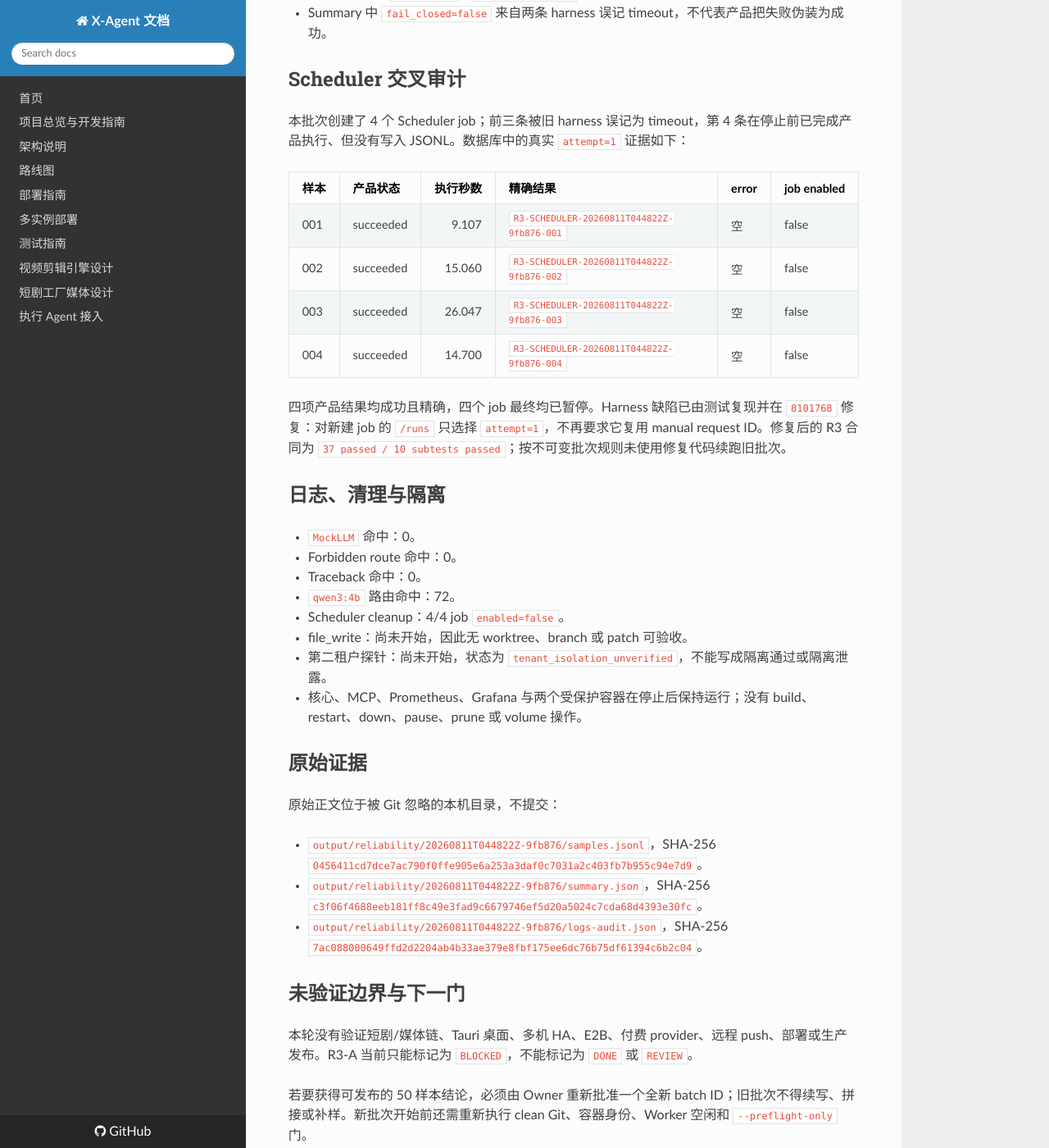
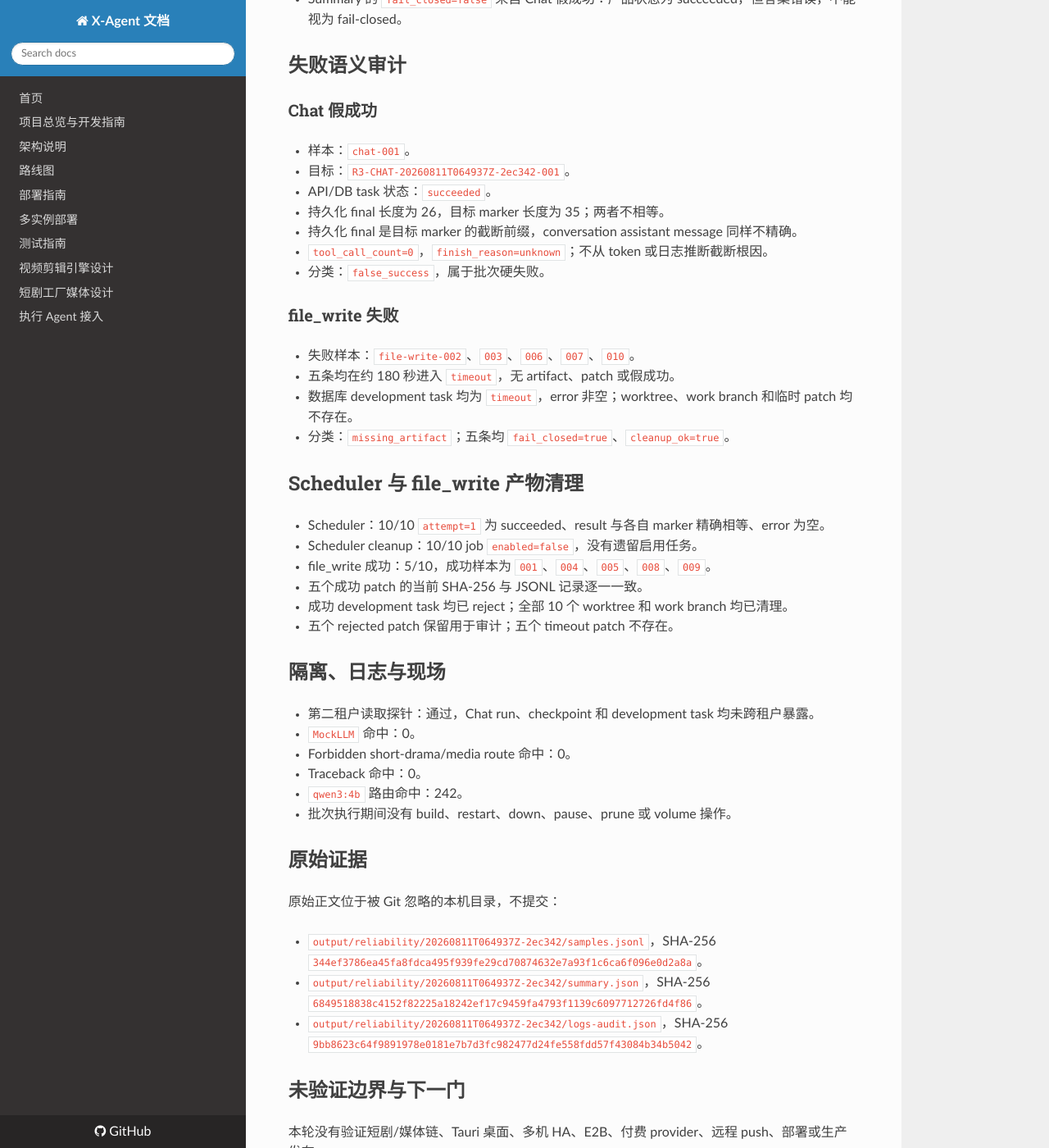
Before and after one commit to xiongpinji/xiongbao, an MkDocs documentation site: the page built from docs/coordination/reports/WEB_API_R3_MODEL_RELIABILITY_BASELINE.md, in a window 1280 px wide and 1400 px high, scrolled down 947 px. Shown: the whole window at 82% size. Built offline with MkDocs 1.6.1, drawn with Linux system fonts in a browser that asks for light colours; nearby versions of some CDN libraries; some of the changed text lies outside the part shown.

Commit message:
docs(证据): 记录 R3 可靠性未达标

```diff
--- a/docs/coordination/reports/WEB_API_R3_MODEL_RELIABILITY_BASELINE.md
+++ b/docs/coordination/reports/WEB_API_R3_MODEL_RELIABILITY_BASELINE.md
@@ -2,63 +2,78 @@
 
 ## 结论
 
-- 终态：`aborted`。
-- 批次：`20260811T044822Z-9fb876`。
-- 执行时间：2026-08-11 04:48:22 UTC 至 05:22:23 UTC。
-- 批次启动 HEAD：`e987114b1b8bce294a7e5f4190ebff8a8eea99eb`。
-- Harness 修复 HEAD：`81017685bf707056fbcc4b13494f5ed6681e4517`；修复后没有重跑或续写本批次。
+- 终态：`failed`，任务板状态应为 `PARTIAL`，不能进入 `REVIEW`。
+- 批次：`20260811T064937Z-2ec342`。
+- 样本执行时间：2026-08-11 06:49:37 UTC 至 07:28:07 UTC。
+- 批次启动 HEAD：`19b2285149fdf2842786001cab06cae89c3cef16`。
 - Worktree：`D:\AI编程库\项目库\进行中的项目\xiong bao\xagent\.worktrees\webapi-release-hardening`。
-- Compose project：`xagent-r2`，本机单实例，模型 `qwen3:4b`。
+- Compose project：`xagent-r2`，本机单实例，真实模型 `qwen3:4b`。
 
-本批次在 33/50 个样本后由人工停止。原因是 Scheduler harness 把 `POST /run` 返回的 `attempt=0` 请求 ID 当成 `attempt=1` 的执行 ID；产品实际成功的 Scheduler run 因 ID 不同而被错误记录为 600 秒 timeout。首次工具层终止没有清掉子进程，第三条 Scheduler 误判随后写入，进程还创建并完成了第 4 个产品 job、但尚未写入 JSONL；发现后已精确终止两个批次 Python 进程并暂停该 job。继续执行会制造更多假失败，因此不能把本批次判为产品可靠性 `failed`，也不能判为 `passed`。
+本批次完整记录 50/50 个固定样本，没有补样、拼接、替换或业务重提。Chat 和 Scheduler 的数量、成功率与 P95 门槛通过，但 Chat 出现 1 条产品假成功；file_write 仅 5/10 完整成功，未达到 9/10 门槛。假成功属于硬失败，不能由其他成功率抵消。
 
-## 不可变样本矩阵
+上一批 `20260811T044822Z-9fb876` 继续保持 `aborted`，没有续写或并入本批次。
 
-| 类型 | 计划 | 已记录 | 原始成功 | P50 秒 | P95 秒 | Max 秒 |
-| --- | ---: | ---: | ---: | ---: | ---: | ---: |
-| Chat | 30 | 30 | 30 | 7.665 | 14.183 | 15.949 |
-| Scheduler | 10 | 3 | 0 | 600.980 | 602.093 | 602.093 |
-| file_write | 10 | 0 | 0 | 未执行 | 未执行 | 未执行 |
+## 固定样本矩阵与 SLO
 
-- JSONL 恰有 33 行，`sample_id` 恰有 33 个且全部唯一；顺序为 30 Chat、3 Scheduler。
-- Chat 30/30 精确 marker 成功，满足本轮 Chat 成功率与 P95 门槛，但这不能替代未完成的 Scheduler、file_write 和租户隔离。
-- 原始失败码为 `timeout: 3`，`false_success: 0`，cleanup failure 为 0。
-- Summary 中 `fail_closed=false` 来自两条 harness 误记 timeout，不代表产品把失败伪装为成功。
+| 类型 | 已记录 | 精确成功 | 成功门槛 | P50 秒 | P95 秒 | Max 秒 | 延迟门槛 | 结论 |
+| --- | ---: | ---: | ---: | ---: | ---: | ---: | ---: | --- |
+| Chat | 30 | 29 | 29 | 7.305 | 9.139 | 17.071 | 120 | 成功率与延迟通过；存在 1 条假成功 |
+| Scheduler | 10 | 10 | 9 | 38.376 | 40.381 | 40.381 | 180 | 通过 |
+| file_write | 10 | 5 | 9 | 176.322 | 180.539 | 180.539 | 240 | 成功率失败；延迟通过 |
 
-## Scheduler 交叉审计
+- JSONL 恰有 50 行，`sample_id` 恰有 50 个且全部唯一；顺序为 30 Chat、10 Scheduler、10 file_write。
+- `false_success=1`，`failed_sample_count=6`。
+- 失败码：`false_success: 1`、`missing_artifact: 5`。
+- 5 条 file_write 非成功样本均为明确 `timeout`，error 为 `超时(>180s)`，`fail_closed=true`。
+- Summary 的 `fail_closed=false` 来自 Chat 假成功：产品状态为 succeeded，但答案错误，不能视为 fail-closed。
 
-本批次创建了 4 个 Scheduler job；前三条被旧 harness 误记为 timeout，第 4 条在停止前已完成产品执行、但没有写入 JSONL。数据库中的真实 `attempt=1` 证据如下：
+## 失败语义审计
 
-| 样本 | 产品状态 | 执行秒数 | 精确结果 | error | job enabled |
-| --- | --- | ---: | --- | --- | --- |
-| 001 | succeeded | 9.107 | `R3-SCHEDULER-20260811T044822Z-9fb876-001` | 空 | false |
-| 002 | succeeded | 15.060 | `R3-SCHEDULER-20260811T044822Z-9fb876-002` | 空 | false |
-| 003 | succeeded | 26.047 | `R3-SCHEDULER-20260811T044822Z-9fb876-003` | 空 | false |
-| 004 | succeeded | 14.700 | `R3-SCHEDULER-20260811T044822Z-9fb876-004` | 空 | false |
+### Chat 假成功
 
-四项产品结果均成功且精确，四个 job 最终均已暂停。Harness 缺陷已由测试复现并在 `8101768` 修复：对新建 job 的 `/runs` 只选择 `attempt=1`，不再要求它复用 manual request ID。修复后的 R3 合同为 `37 passed / 10 subtests passed`；按不可变批次规则未使用修复代码续跑旧批次。
+- 样本：`chat-001`。
+- 目标：`R3-CHAT-20260811T064937Z-2ec342-001`。
+- API/DB task 状态：`succeeded`。
+- 持久化 final 长度为 26，目标 marker 长度为 35；两者不相等。
+- 持久化 final 是目标 marker 的截断前缀，conversation assistant message 同样不精确。
+- `tool_call_count=0`，`finish_reason=unknown`；不从 token 或日志推断截断根因。
+- 分类：`false_success`，属于批次硬失败。
 
-## 日志、清理与隔离
+### file_write 失败
 
+- 失败样本：`file-write-002`、`003`、`006`、`007`、`010`。
+- 五条均在约 180 秒进入 `timeout`，无 artifact、patch 或假成功。
+- 数据库 development task 均为 `timeout`，error 非空；worktree、work branch 和临时 patch 均不存在。
+- 分类：`missing_artifact`；五条均 `fail_closed=true`、`cleanup_ok=true`。
+
+## Scheduler 与 file_write 产物清理
+
+- Scheduler：10/10 `attempt=1` 为 succeeded、result 与各自 marker 精确相等、error 为空。
+- Scheduler cleanup：10/10 job `enabled=false`，没有遗留启用任务。
+- file_write 成功：5/10，成功样本为 `001`、`004`、`005`、`008`、`009`。
+- 五个成功 patch 的当前 SHA-256 与 JSONL 记录逐一一致。
+- 成功 development task 均已 reject；全部 10 个 worktree 和 work branch 均已清理。
+- 五个 rejected patch 保留用于审计；五个 timeout patch 不存在。
+
+## 隔离、日志与现场
+
+- 第二租户读取探针：通过，Chat run、checkpoint 和 development task 均未跨租户暴露。
 - `MockLLM` 命中：0。
-- Forbidden route 命中：0。
+- Forbidden short-drama/media route 命中：0。
 - Traceback 命中：0。
-- `qwen3:4b` 路由命中：72。
-- Scheduler cleanup：4/4 job `enabled=false`。
-- file_write：尚未开始，因此无 worktree、branch 或 patch 可验收。
-- 第二租户探针：尚未开始，状态为 `tenant_isolation_unverified`，不能写成隔离通过或隔离泄露。
-- 核心、MCP、Prometheus、Grafana 与两个受保护容器在停止后保持运行；没有 build、restart、down、pause、prune 或 volume 操作。
+- `qwen3:4b` 路由命中：242。
+- 批次执行期间没有 build、restart、down、pause、prune 或 volume 操作。
 
 ## 原始证据
 
 原始正文位于被 Git 忽略的本机目录，不提交：
 
-- `output/reliability/20260811T044822Z-9fb876/samples.jsonl`，SHA-256 `0456411cd7dce7ac790f0ffe905e6a253a3daf0c7031a2c403fb7b955c94e7d9`。
-- `output/reliability/20260811T044822Z-9fb876/summary.json`，SHA-256 `c3f06f4688eeb181ff8c49e3fad9c6679746ef5d20a5024c7cda68d4393e30fc`。
-- `output/reliability/20260811T044822Z-9fb876/logs-audit.json`，SHA-256 `7ac088000649ffd2d2204ab4b33ae379e8fbf175ee6dc76b75df61394c6b2c04`。
+- `output/reliability/20260811T064937Z-2ec342/samples.jsonl`，SHA-256 `344ef3786ea45fa8fdca495f939fe29cd70874632e7a93f1c6ca6f096e0d2a8a`。
+- `output/reliability/20260811T064937Z-2ec342/summary.json`，SHA-256 `6849518838c4152f82225a18242ef17c9459fa4793f1139c6097712726fd4f86`。
+- `output/reliability/20260811T064937Z-2ec342/logs-audit.json`，SHA-256 `9bb8623c64f9891978e0181e7b7d3fc982477d24fe558fdd57f43084b34b5042`。
 
 ## 未验证边界与下一门
 
-本轮没有验证短剧/媒体链、Tauri 桌面、多机 HA、E2B、付费 provider、远程 push、部署或生产发布。R3-A 当前只能标记为 `BLOCKED`，不能标记为 `DONE` 或 `REVIEW`。
+本轮没有验证短剧/媒体链、Tauri 桌面、多机 HA、E2B、付费 provider、远程 push、部署或生产发布。
 
-若要获得可发布的 50 样本结论，必须由 Owner 重新批准一个全新 batch ID；旧批次不得续写、拼接或补样。新批次开始前还需重新执行 clean Git、容器身份、Worker 空闲和 `--preflight-only` 门。
+R3-A 当前只能标记为 `PARTIAL`。下一阶段应先分别诊断 Chat 截断假成功与 file_write 180 秒超时/无产物，不得直接重跑新批次碰运气；修复必须先建立可复现合同，再由 Owner 决定是否批准新的完整 50 样本批次。
```
Also changed, not shown: docs/coordination/WEB_API_RELEASE_TASK_BOARD.md (+2 -2 lines).
